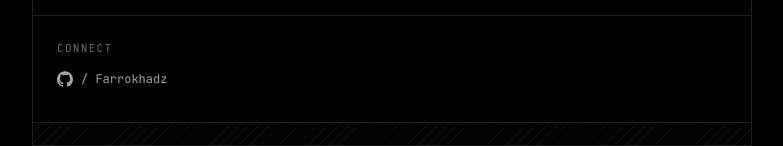
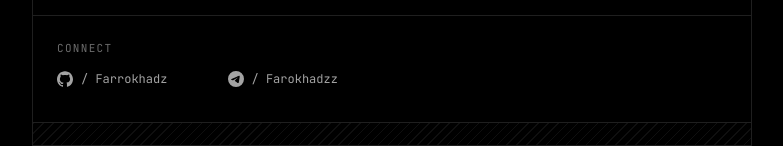
Before and after one commit to Farrokhadz/Portfolio, a plain HTML site: page index.html in a window 1280 px wide. Shown: the part 2635-2781 px from the top of the page, without its empty margins (248-1031 px from the left). Drawn offline with Linux system fonts and the light colour scheme.

Commit message:
add telegram icon to connects section

```diff
--- a/index.html
+++ b/index.html
@@ -591,6 +591,21 @@
                 ><span>/ Farrokhadz</span></a
               >
             </li>
+            <li>
+              <a
+                href="https://t.me/Farokhadzz"
+                class="connect-link"
+                target="_blank"
+                rel="noopener noreferrer"
+              >
+                <svg viewBox="0 0 24 24" fill="currentColor" aria-hidden="true">
+                  <path
+                    d="M11.944 0A12 12 0 0 0 0 12a12 12 0 0 0 12 12 12 12 0 0 0 12-12A12 12 0 0 0 12 0a12 12 0 0 0-.056 0zm4.962 7.224c.1-.002.321.023.465.14a.506.506 0 0 1 .171.325c.016.093.036.306.02.472-.18 1.898-.962 6.502-1.36 8.627-.168.9-.499 1.201-.82 1.23-.696.065-1.225-.46-1.9-.902-1.056-.693-1.653-1.124-2.678-1.8-1.185-.78-.417-1.21.258-1.91.177-.184 3.247-2.977 3.307-3.23.007-.032.014-.15-.056-.212s-.174-.041-.249-.024c-.106.024-1.793 1.14-5.061 3.345-.48.33-.913.49-1.302.48-.428-.008-1.252-.241-1.865-.44-.752-.245-1.349-.374-1.297-.789.027-.216.325-.437.893-.663 3.498-1.524 5.83-2.529 6.998-3.014 3.332-1.386 4.025-1.627 4.476-1.635z"
+                  />
+                </svg>
+                <span>/ Farokhadzz</span>
+              </a>
+            </li>
           </ul>
         </div>
       </section>
```
